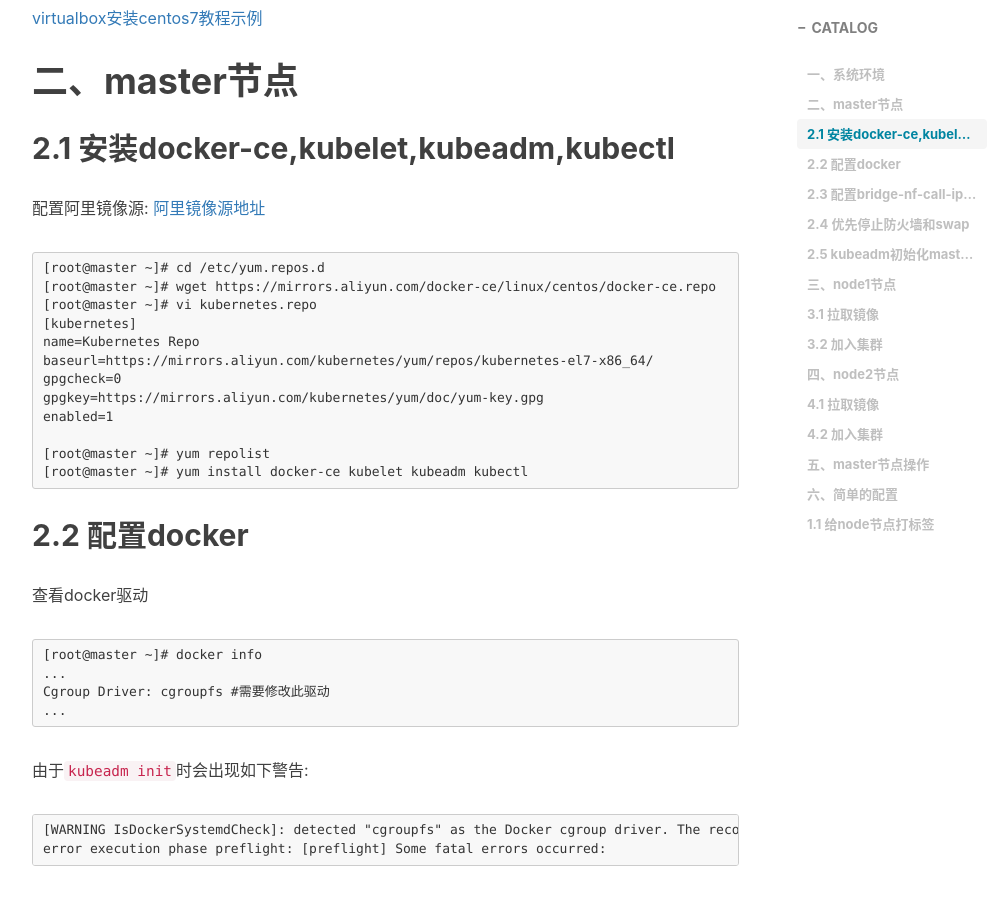
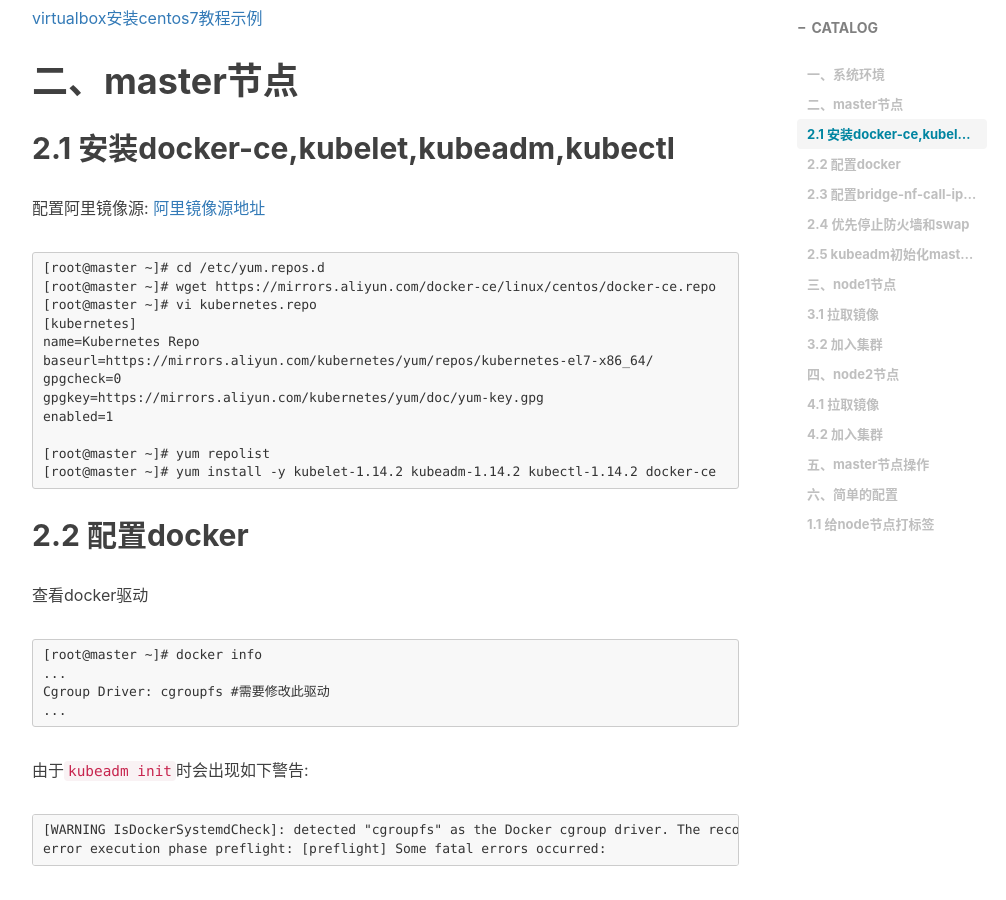
Before and after one commit to cyfkobe/github-cyf.github.io, a Jekyll site: the page built from _posts/2019-06-02-kubeadm初始化k8s集群.md, in a window 1280 px wide and 900 px high, scrolled down 725 px. Shown: the whole window, without its empty margins (233-1239 px from the left). Built offline with Jekyll 4.4.1, drawn with Linux system fonts in a browser that asks for light colours; nearby versions of some CDN libraries; comment, search, counter and statistics services are not loaded.

Commit message:
添加下载指定版本

````diff
--- a/_posts/2019-06-02-kubeadm初始化k8s集群.md
+++ b/_posts/2019-06-02-kubeadm初始化k8s集群.md
@@ -36,7 +36,7 @@ gpgkey=https://mirrors.aliyun.com/kubernetes/yum/doc/yum-key.gpg
 enabled=1
 
 [root@master ~]# yum repolist
-[root@master ~]# yum install docker-ce kubelet kubeadm kubectl
+[root@master ~]# yum install -y kubelet-1.14.2 kubeadm-1.14.2 kubectl-1.14.2 docker-ce
 ```
 ## 2.2 配置docker
 查看docker驱动
````
